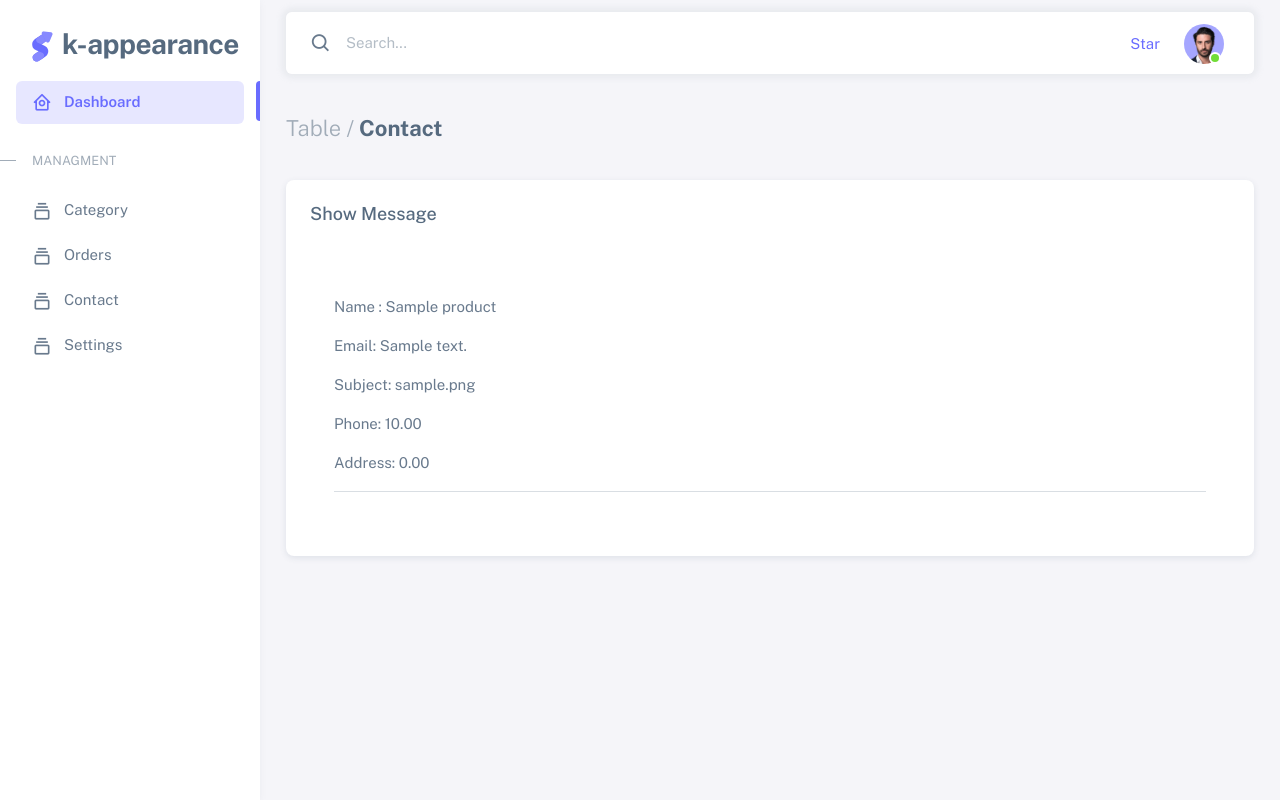
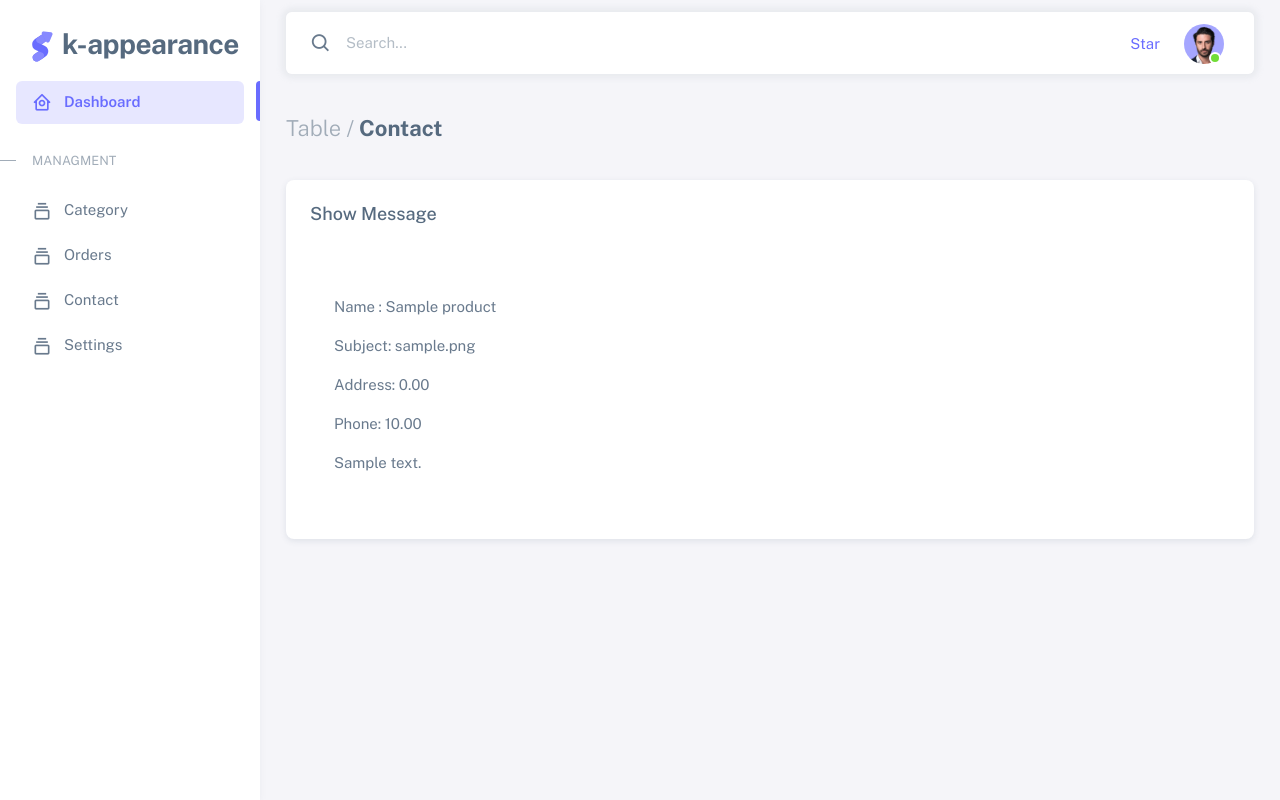
Before and after one commit to anasjabellah/kappearance, a Laravel app: page /products/1 in a window 1280 px wide. Run offline with Laravel 9, Linux system fonts and the light colour scheme; tables that the repository leaves empty hold one stand-in row (values such as "Sample post").

Commit message:
EDIT SHOW IN PAGE PRODUCT

```diff
--- a/resources/views/products/show.blade.php
+++ b/resources/views/products/show.blade.php
@@ -215,17 +215,15 @@
             <h4 class="fw-bold py-3 mb-4"><span class="text-muted fw-light">Table /</span> Contact</h4>
             <div class="card">
               <h5 class="card-header"> Show Message </h5>
-              <div class=" text-nowrap">
-              <div class="card-content">
-            <div class="content p-5">
+              <div class="content p-5">
                 <p >Name : {{ $Product->name }}</p>
-                <p>Email: {{ $Product->description }}</p>
                 <p>Subject: {{ $Product->image }}</p>
+                <p>Address: {{ $Product->discount_price }}</p>
                 <p>Phone: {{ $Product->price }}</p>
-                <p>Address: {{ $Product->discount_price }}</p>
-                <hr>
-
+                <p class="text-justify">{{ $Product->description }}</p>
+              </div>
             </div>
+          </div>
 
 
 @endsection
```
Also changed, not shown: public/images/20220719141328.jpg (added).
